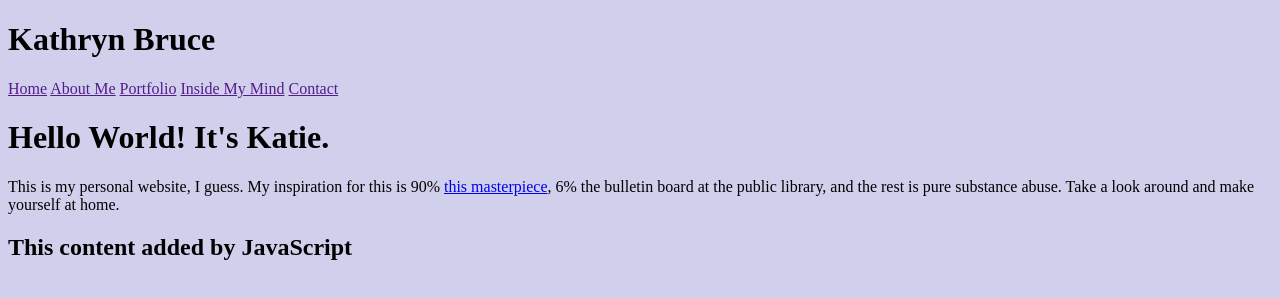
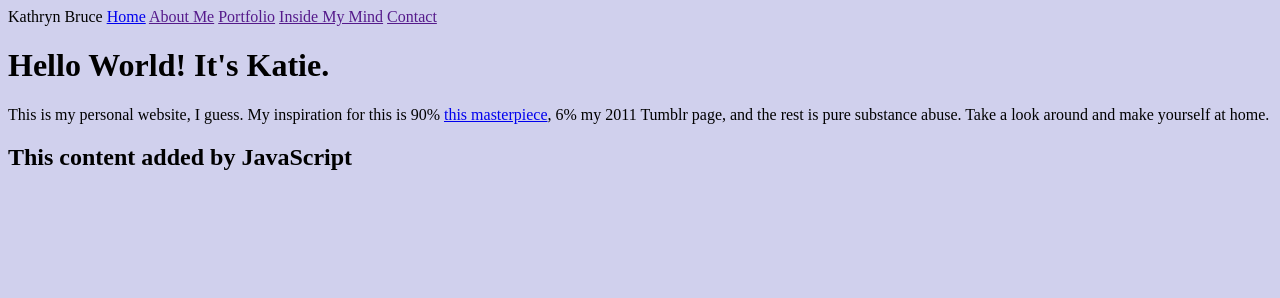
Before and after one commit to katbruce/my-personal-website, a plain HTML site: page index.html in a window 1280 px wide. Drawn offline with Linux system fonts and the light colour scheme.

Commit message:
added more html pages

```diff
--- a/index.html
+++ b/index.html
@@ -9,11 +9,13 @@
     <body>
         <header>
             <!-- logo -->
-            <h1>Kathryn Bruce</h1>
+            <nav>
+                <a>Kathryn Bruce</a>
+                <a href="index.html">Home</a> <a href="">About Me</a> <a href="">Portfolio</a> <a href="">Inside My Mind</a> <a href="">Contact</a>
+            </nav>
 
-            <nav>
-              <a href="">Home</a> <a href="">About Me</a> <a href="">Portfolio</a> <a href="">Inside My Mind</a> <a href="">Contact</a>
-            </nav>
+
+
           </header>
         <h1>
             Hello World! It's Katie.
@@ -21,7 +23,7 @@
         <p>
             This is my personal website, I guess. My inspiration for this is 90%
              <a href="https://thebestmotherfuckingwebsite.co/">this masterpiece</a>,
-             6% the bulletin board at the public library, and the rest is pure
+             6% my 2011 Tumblr page, and the rest is pure
              substance abuse. Take a look around and make yourself at home.
         </p>
         <script src="script.js"></script>
```
Also changed, not shown: about.html (added), blog.html (added), contact.html (added), portfolio.html (added).
